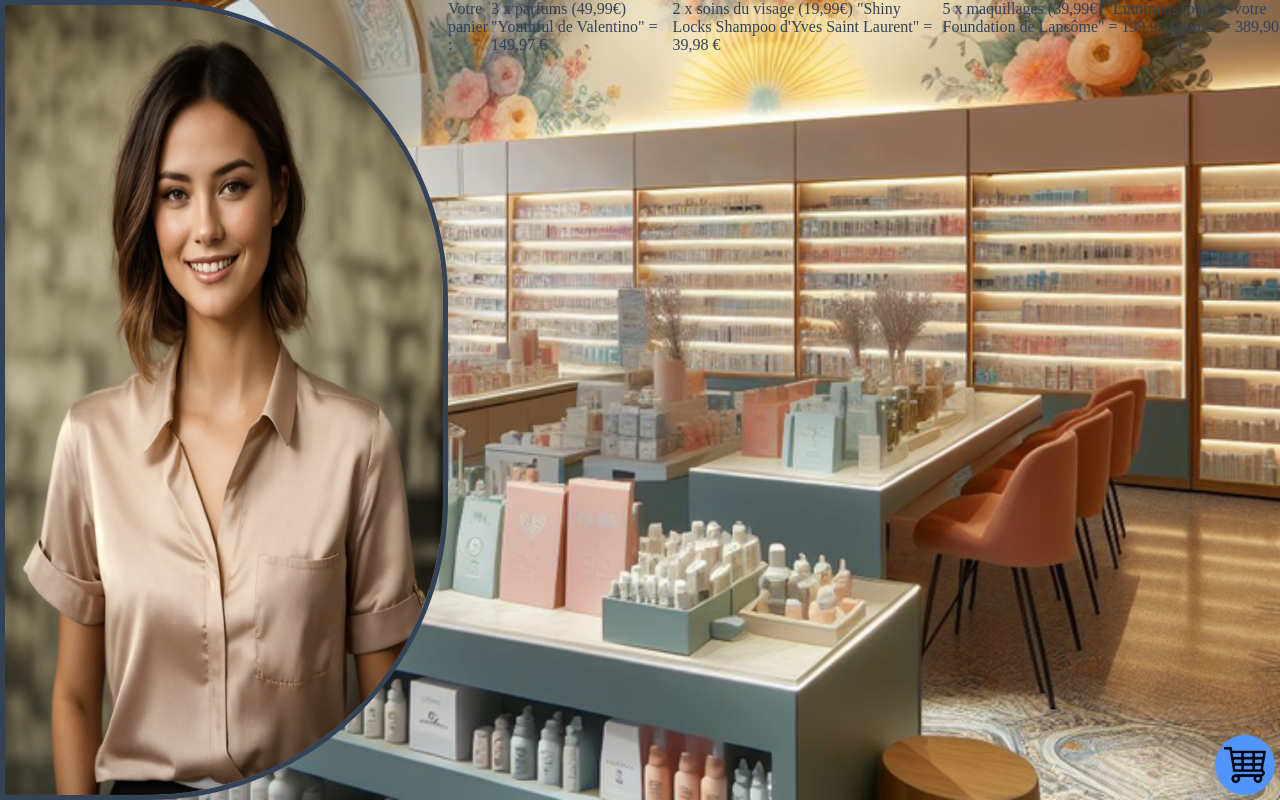
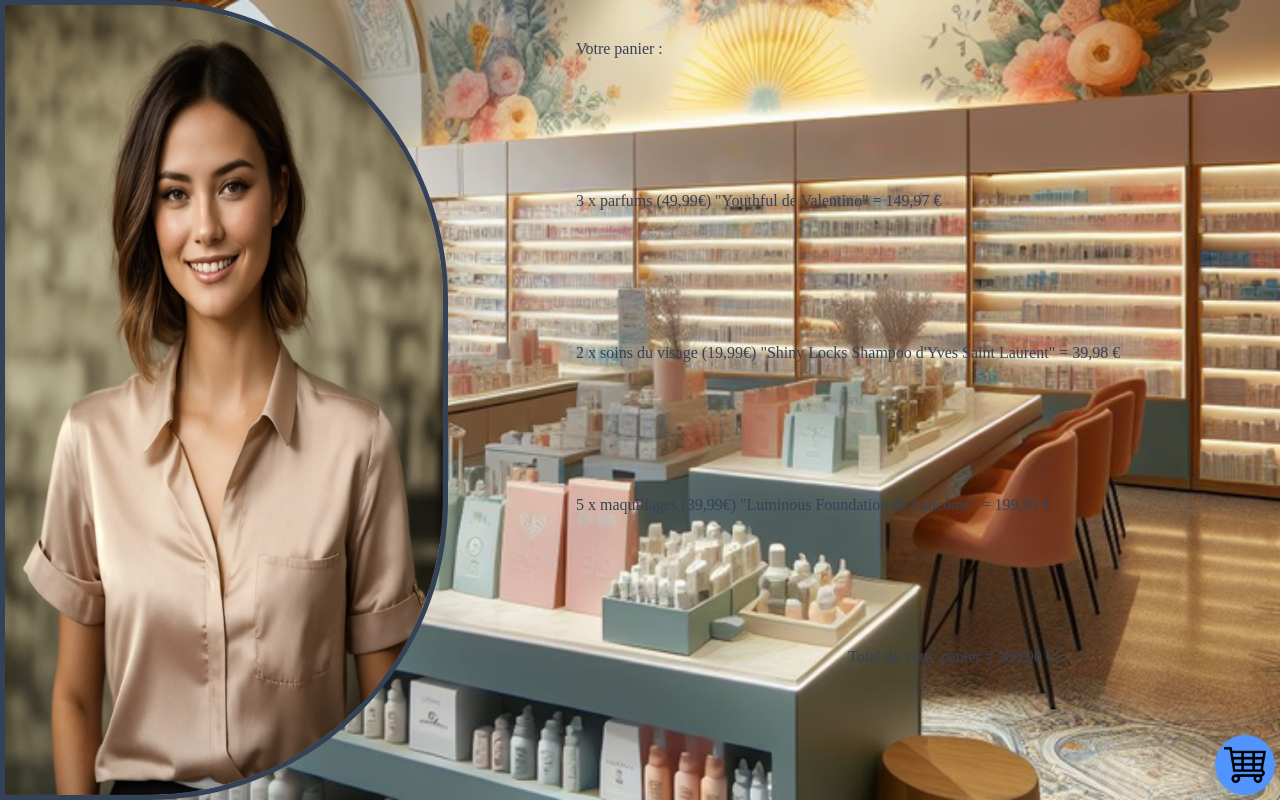
Before and after one commit to NemoOnTheNet/LorealSalesRepresentative, a React (Vite) app in the folder frontend/: page /cart in a window 1280 px wide. Built offline with nearby package versions, Linux system fonts and the light colour scheme.

Commit message:
add positions about cart

```diff
--- a/frontend/src/pages/Cart/Cart.jsx
+++ b/frontend/src/pages/Cart/Cart.jsx
@@ -3,11 +3,13 @@ import "./Cart.scss";
 function Cart() {
   return (
     <>
-      <p className="cartContainer">Votre panier :</p>
-      <p className="itemCart">3 x parfums (49,99€) "Youthful de Valentino" = 149,97 €</p>
-      <p className="itemCart">2 x soins du visage (19,99€) "Shiny Locks Shampoo d'Yves Saint Laurent" = 39,98 €</p>
-      <p className="itemCart">5 x maquillages (39,99€) "Luminous Foundation de Lancôme" = 199,95 €</p>
-      <p className="totalCart">Total de votre panier = 389,90 €</p>
+      <section className="cartContainer">
+        <p className="titleCart">Votre panier :</p>
+        <p className="itemCart1">3 x parfums (49,99€) "Youthful de Valentino" = 149,97 €</p>
+        <p className="itemCart2">2 x soins du visage (19,99€) "Shiny Locks Shampoo d'Yves Saint Laurent" = 39,98 €</p>
+        <p className="itemCart3">5 x maquillages (39,99€) "Luminous Foundation de Lancôme" = 199,95 €</p>
+        <p className="totalCart">Total de votre panier = 389,90 €</p>
+      </section>
     </>
   )
 }
--- a/frontend/src/pages/Cart/Cart.scss
+++ b/frontend/src/pages/Cart/Cart.scss
@@ -1 +1,31 @@
 @import "../../Variables.scss";
+
+.cartContainer {
+  display: grid;
+  grid-template-columns: repeat(2, 1fr);
+  grid-template-rows: repeat(5, 1fr);
+  grid-column-gap: 0px;
+  grid-row-gap: 0px;
+  margin-left: 10vw;
+  margin-top: 5vh;
+}
+
+.titleCart {
+  grid-area: 1 / 1 / 2 / 2;
+}
+
+.itemCart1 {
+  grid-area: 2 / 1 / 3 / 3;
+}
+
+.itemCart2 {
+  grid-area: 3 / 1 / 4 / 3;
+}
+
+.itemCart3 {
+  grid-area: 4 / 1 / 5 / 3;
+}
+
+.totalCart {
+  grid-area: 5 / 2 / 6 / 3;
+}
```
